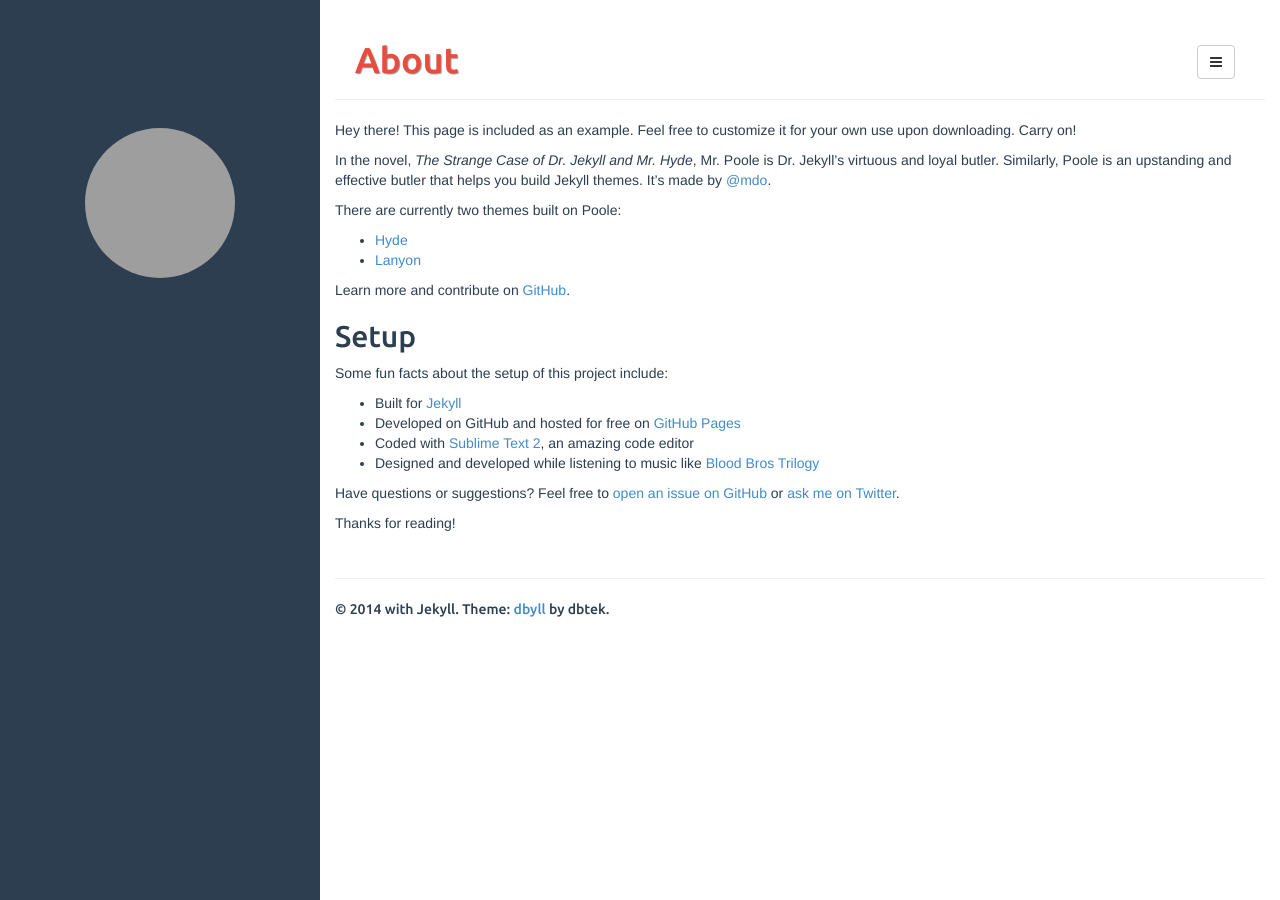
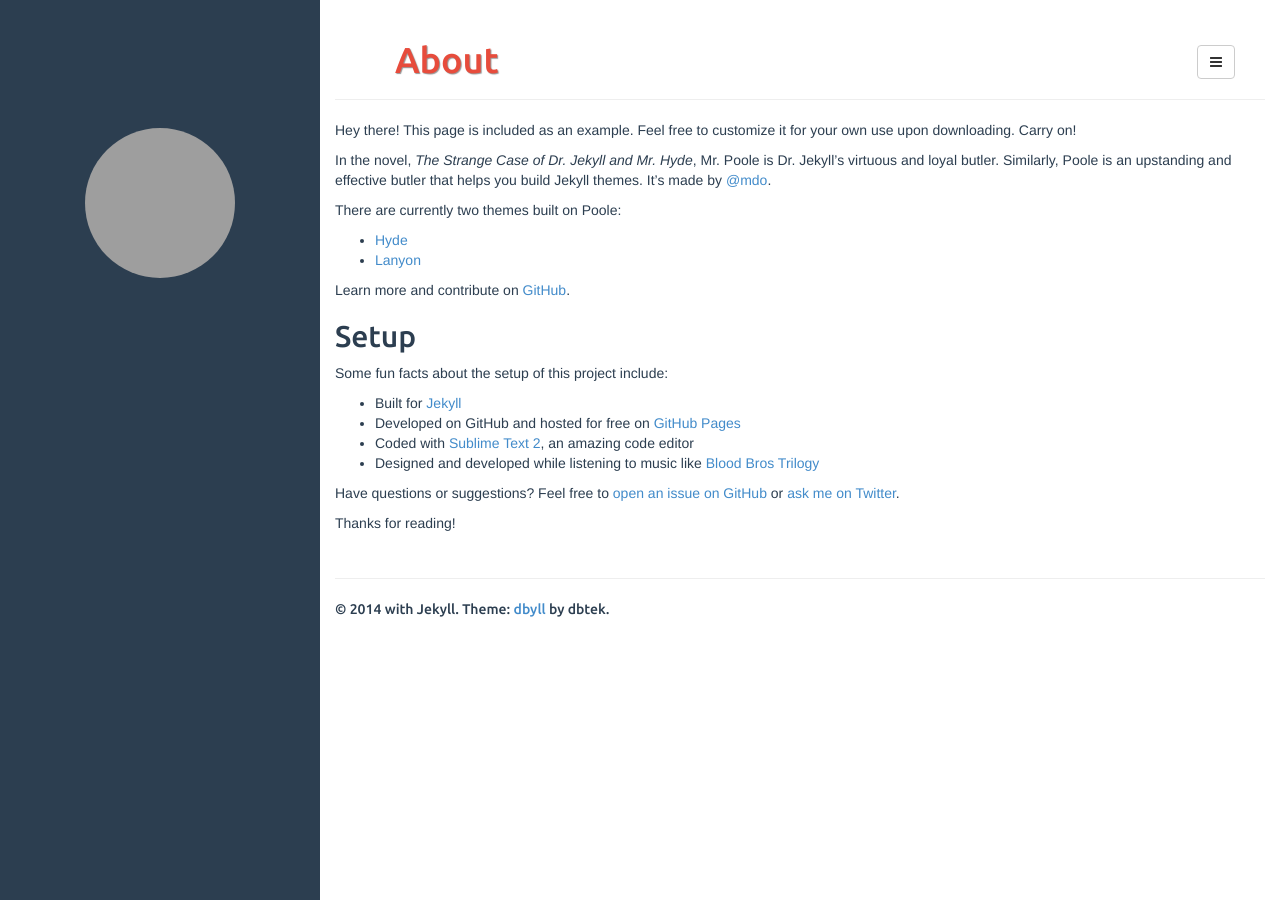
Before and after one commit to madeleinegermaine/madeleinegermaine, a Jekyll site: the page built from about.md, in a window 1280 px wide. Built offline with Jekyll 4.4.1, drawn with Linux system fonts in a browser that asks for light colours; grey boxes are pictures that could not be loaded.

Commit message:
add more margin to H1

```diff
--- a/assets/css/style.css
+++ b/assets/css/style.css
@@ -112,7 +112,7 @@ article img { max-width: 100%; }
 /* Headings */
 
 h1 {
-  margin-left: 20px;
+  margin-left: 60px;
 }
 
 h1,h2,h3,h4,h5,h6 { font-family: 'Ubuntu', sans-serif; }
```
